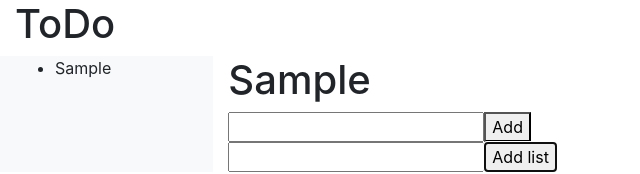
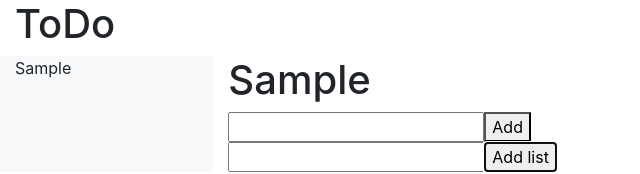
Before and after one commit to isaacaflores2/reactToDoApp, a React (Create React App) app in the folder todo-app/: page / in a window 1280 px wide. Both pictures are taken after typing "Sample" into the empty fields and a click on the button "Add list". Shown: the top 174 px of the page, without its empty margins (0-640 px from the left). Built offline with nearby package versions, Linux system fonts and the light colour scheme.

Commit message:
Update SideNav is sidebar sticky css class

```diff
--- a/todo-app/src/App.js
+++ b/todo-app/src/App.js
@@ -1,6 +1,5 @@
 import React from 'react';
 import './App.css';
-import 'bootstrap/dist/css/bootstrap.min.css';
 import TodoList from './TodoList'
 import SideNav from './SideNav';
 import Todo from './modules/Todo';
--- a/todo-app/src/SideNav.js
+++ b/todo-app/src/SideNav.js
@@ -1,4 +1,5 @@
 import React from "react";
+import 'bootstrap/dist/css/bootstrap.min.css';
 
 class SideNav extends React.Component{
     constructor(props){
@@ -14,10 +15,10 @@ class SideNav extends React.Component{
     render(){
         const todos = this.props.todos;
         return(
-            <div>
-                <ul>
+            <div className="sidebar-sticky">
+                <ul className="nav flex-column">
                     {todos.map((todo) =>
-                        <li key={todo.id} id={todo.id} onClick={this.handleTodoNavSelect}>
+                        <li className="nav-item" key={todo.id} id={todo.id} onClick={this.handleTodoNavSelect}>
                             {todo.name}
                         </li>
                     )}
```
